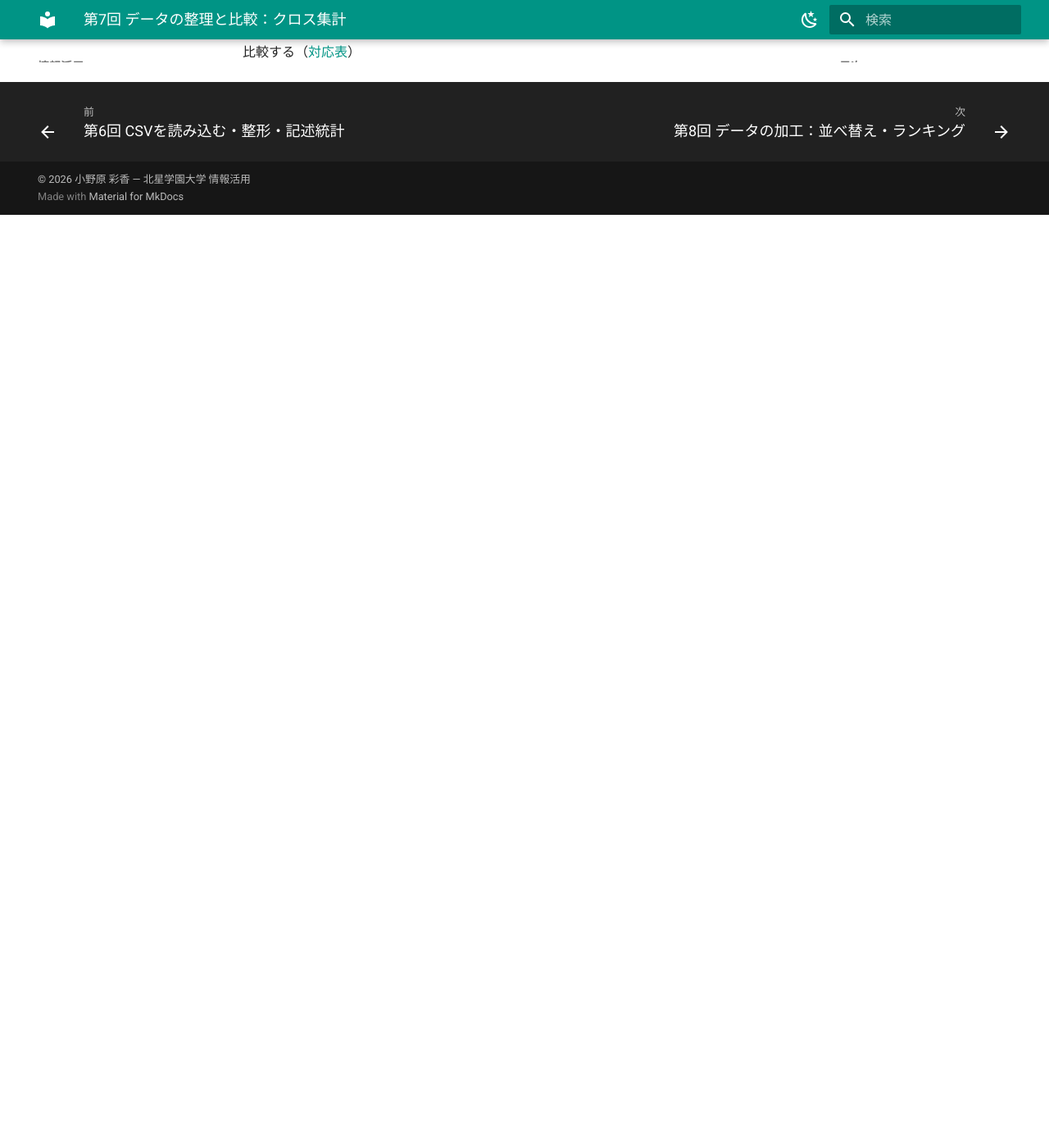
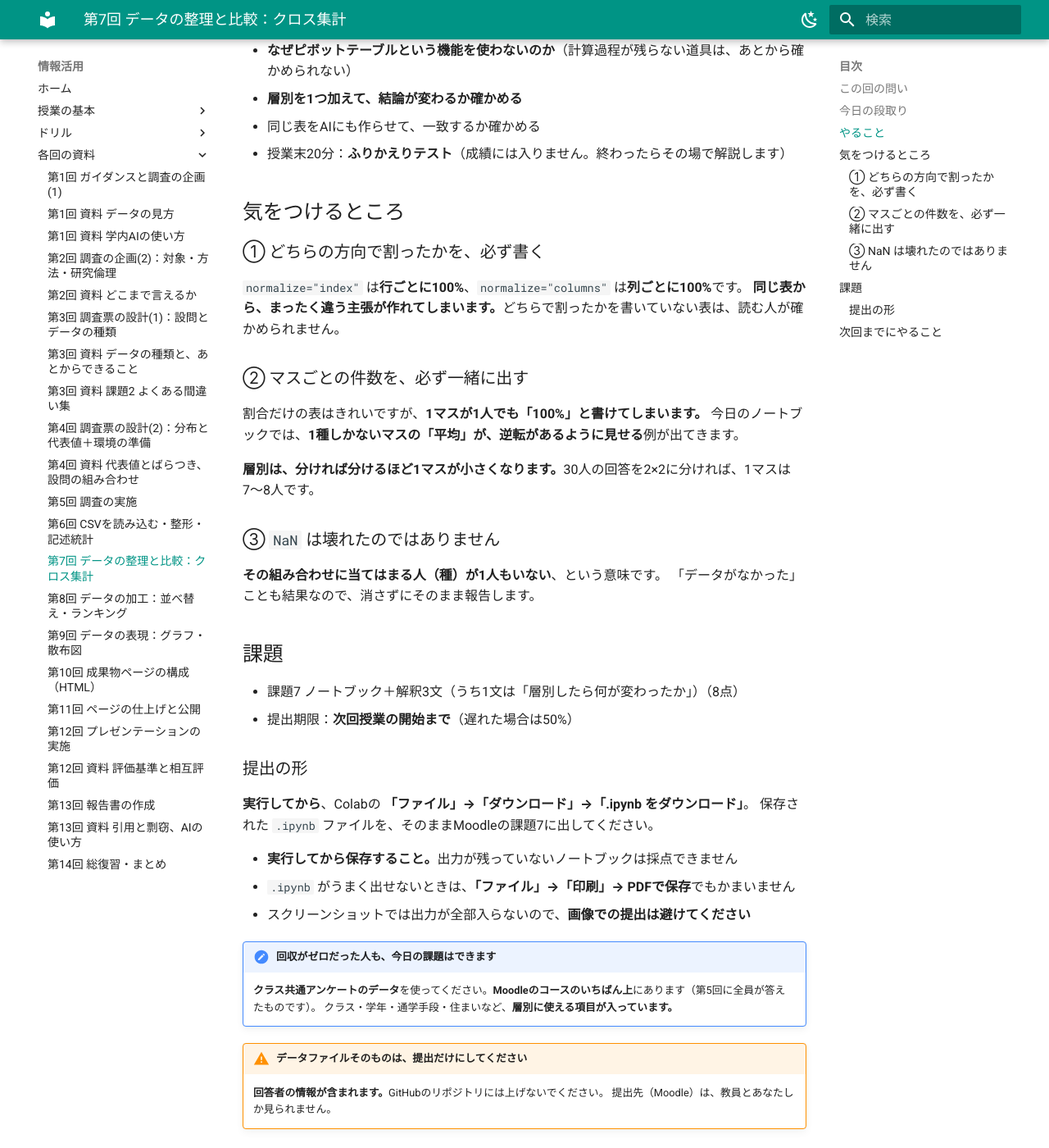
Before and after one commit to aonoa68/joho-katsuyo, an MkDocs documentation site: the page built from docs/week07.md, in a window 1280 px wide and 1400 px high, scrolled down 1419 px. Shown: the whole window at 82% size. Built offline with MkDocs 1.6.1 and Material for MkDocs 9.7.7, drawn with Linux system fonts in a browser that asks for light colours; a script that is not in the unit is left out; before the commit the page ends 1681 px from its top, so only the background shows below that; some of the changed text lies outside the part shown.

Commit message:
第6回・第7回: TAの指摘を反映／第7回の層別を件数つきに修正
第6回（TA4人の事前課題の所感から）:
- つまずき①に「▶ を押しても何も起きない（先頭の # を外す）」を新設。
  エラーが出ないため最も気づきにくい。TA2人が実際にここで止まった
- 「汚いデータ」とは何かの節を新設（5類型の表）。資料に定義がなく、
  TAも学生も自分で検索していた
- 課題に「提出の形」（.ipynb をダウンロードして提出）を追加

第6〜10回のノートブック:
- 全行コメントアウトのコードセル10個に
  「# ★ 使う行は、先頭の # を消してから ▶ を押す」を追加

第7回:
- 層別の表に件数を併記（aggfunc=["mean","count"]）。件数を出すと、
  どの科も片側が0〜2種しかなく、比べられる科が1つもないことが判明。
  「きれいな逆転は起きない」という本文を「この分け方では比べられない」
  に書き直した（表と本文が矛盾していた）
- NaN の意味（その組み合わせの種が0）を説明する節を追加
- pivot_table は Excel のピボットテーブルとは別物である旨を追記
- バークレーの記述を修正（C・E に女性が集中、最難関の F は男女ほぼ半々）
- week07.md に段取り・気をつけるところ・提出の形・回収ゼロの人へを追加

Co-Authored-By: Claude Opus 5 <noreply@anthropic.com>
Claude-Session: https://claude.ai/code/session_01491iACNdyWdrViehZyTRv6

````diff
--- a/docs/week06.md
+++ b/docs/week06.md
@@ -47,11 +47,23 @@
     **課題4の各自の提出**（日本語のグラフの画面／`renshu.csv` を読み込めた画面）は、**班の代表では代えられません。1人ずつ出します。**
     まだ出していない人は、**今日この授業で出す画面をそのまま撮って、課題4に出してください。1点足します。**
 
-## つまずきやすいのは、この3つ
+## つまずきやすいのは、この4つ
 
-**この3つは、TAが先に同じ課題を解いて、実際に詰まったところです。**先に知っておけば、ここで時間を使わずに済みます。
+**この4つは、TAが先に同じ課題を解いて、実際に詰まったところです。**先に知っておけば、ここで時間を使わずに済みます。
 
-### ① CSVをどこに置くか
+### ① ▶ を押しても、何も起きない
+
+ノートブックの後半、**自分のデータを使うセル**は、行の先頭に `#` が付いた状態で置いてあります。
+`#` が付いた行は**コメント**といって、**実行されません。**
+
+**エラーも出ません。**だから「壊れた」と思ってしまいますが、**何も起きないのが正常**です。
+使う行の**先頭の `#` を消してから** ▶ を押してください。
+
+!!! warning "TAも2人ともここで止まりました"
+    エラーメッセージが出ないぶん、**いちばん気づきにくい**つまずき方です。
+    「▶ を押したのに反応がない」と思ったら、まず**行の先頭を見てください。**
+
+### ② CSVをどこに置くか
 
 Colabの**左端のフォルダのアイコン（📁）**をクリックすると、枠が開きます。**そこにCSVをドラッグする**だけです。
 
@@ -62,7 +74,7 @@ Colabの**左端のフォルダのアイコン（📁）**をクリックする
     Colabはつなぎ直すと、置いたファイルが消えます。**壊れたのではありません。**もう一度ドラッグすれば戻ります。
     消えて困るものを、ここに置いたままにしないでください。
 
-### ② 列名に改行が入っている
+### ③ 列名に改行が入っている
 
 フォームの設問文が長いと、**CSVの列名に改行がそのまま入ります。**
 見た目は「睡眠時間」でも、本当の列名は `睡眠時間\n（半角数字で）` だったりします。だから
@@ -86,7 +98,7 @@ mydf.columns = mydf.columns.str.replace("\n", "", regex=False).str.strip()
 **列名を見ないまま列を指定するのが、いちばん多い詰まり方である。**
 エラーが出たら、まず `columns` を出す。これはAIに聞く前にできます。
 
-### ③ 文字が化けても、壊れてはいない
+### ④ 文字が化けても、壊れてはいない
 
 **Colabで読み込むぶんには化けません。**化けるのは、同じCSVを**Excelで開いたとき**です（第5回で話したとおり、GoogleのCSVはUTF-8です）。
 
@@ -95,6 +107,21 @@ CSVをExcelで保存し直した場合だけ、読み込みに1つ足します
 ```python
 mydf = pd.read_csv("ファイル名.csv", encoding="utf-8-sig")
 ```
+
+## 「汚いデータ」とは
+
+この授業では、**そのままでは計算に使えない状態**のことを「汚い」と呼びます。だらしない、という意味ではありません。
+**人間が読むために整えた結果、機械が読めなくなっている**ことがほとんどです。
+
+| よくある「汚い」 | 例 |
+|---|---|
+| **数値の列に文字が混ざっている** | `7.2kg` `5万` `約30` ―― 1つあるだけで列全体が文字列になり、平均が出せない |
+| **欠測を表す特殊な値が入っている** | `-999` `9999` `99` ―― 空欄のつもりでも、計算にはただの数値として入る |
+| **ありえない値がある** | 負の体重、300%の割合、通学時間 9999分 |
+| **同じ意味なのに表記がちがう** | `パスタ` `ぱすた` `pasuta`／`JR` `ＪＲ` `電車` ―― 別のものとして数えられる |
+| **1行1件・1列1変数が壊れている** | タイトル行、備考だけの行、結合セルの空欄 |
+
+**課題6で書く「元データのどこが汚かったか」は、この表のどれかに当てはまるものを探す**ということです。
 
 ## やること
 
@@ -125,6 +152,15 @@ mydf = pd.read_csv("ファイル名.csv", encoding="utf-8-sig")
 4. **元データのどこが汚かったかの記録**（1つ以上。なければ「なかった」と書いて理由を添える）
 5. **3通りの集計が一致したか。**ずれた場合は、その原因
 
+### 提出の形
+
+**実行してから**、Colabの **「ファイル」→「ダウンロード」→「.ipynb をダウンロード」**。
+保存された `.ipynb` ファイルを、そのままMoodleの課題6に出してください。
+
+- **実行してから保存すること。**出力が残っていないノートブックは採点できません
+- `.ipynb` がうまく出せないときは、**「ファイル」→「印刷」→ PDFで保存**でもかまいません
+- スクリーンショットでは出力が全部入らないので、**画像での提出は避けてください**
+
 !!! warning "データファイルそのものは、提出だけにしてください"
     **回答者の情報が含まれます。**GitHubのリポジトリには上げないでください。
     提出先（Moodle）は、教員とあなたしか見られません。
--- a/docs/week07.md
+++ b/docs/week07.md
@@ -18,6 +18,25 @@
 
 > 全体で見ると差があるのに、グループごとに見ると差が消えるのはなぜか
 
+## 今日の段取り
+
+**3限（13:00〜14:40）**
+
+| 時刻 | 時間 | 内容 |
+|---|---|---|
+| 13:00 | 0-8 | 課題6のコメント返し＋**今日使うAIの案内** |
+| 13:08 | 8-30 | シンプソンのパラドックス＋**なぜピボットテーブルを使わないのか** |
+| 13:30 | 30-58 | `crosstab` で自分のデータをクロス集計する |
+| 13:58 | 58-70 | **層別を1つ加えて、結論が変わるか確かめる** |
+| 14:10 | 70-77 | **卒業**：同じ表をAIに作らせ、自分の結果と一致するか確かめる |
+| 14:17 | 77-80 | 課題の説明 |
+| 14:20 | 80-100 | **ふりかえりテスト**（成績には入りません。終わったらその場で解説します） |
+
+!!! info "今日使うAI"
+    **授業の冒頭で案内します。**上の「今日のリンク」に**あなたのクラスの欄**があれば、そのリンクのアシスタントを使ってください。
+
+    **どちらの回でも、教員・TA・ほかの学生に相談してかまいません。**禁止するものは何もありません。
+
 ## やること
 
 - シンプソンのパラドックス
@@ -27,10 +46,46 @@
 - 同じ表をAIにも作らせて、一致するか確かめる
 - 授業末20分：**ふりかえりテスト**（成績には入りません。終わったらその場で解説します）
 
+## 気をつけるところ
+
+### ① どちらの方向で割ったかを、必ず書く
+
+`normalize="index"` は**行ごとに100%**、`normalize="columns"` は**列ごとに100%**です。
+**同じ表から、まったく違う主張が作れてしまいます。**どちらで割ったかを書いていない表は、読む人が確かめられません。
+
+### ② マスごとの件数を、必ず一緒に出す
+
+割合だけの表はきれいですが、**1マスが1人でも「100%」と書けてしまいます。**
+今日のノートブックでは、**1種しかないマスの「平均」が、逆転があるように見せる**例が出てきます。
+
+**層別は、分ければ分けるほど1マスが小さくなります。**30人の回答を2×2に分ければ、1マスは7〜8人です。
+
+### ③ `NaN` は壊れたのではありません
+
+**その組み合わせに当てはまる人（種）が1人もいない**、という意味です。
+「データがなかった」ことも結果なので、消さずにそのまま報告します。
+
 ## 課題
 
 - 課題7 ノートブック＋解釈3文（うち1文は「層別したら何が変わったか」）（8点）
 - 提出期限：**次回授業の開始まで**（遅れた場合は50%）
+
+### 提出の形
+
+**実行してから**、Colabの **「ファイル」→「ダウンロード」→「.ipynb をダウンロード」**。
+保存された `.ipynb` ファイルを、そのままMoodleの課題7に出してください。
+
+- **実行してから保存すること。**出力が残っていないノートブックは採点できません
+- `.ipynb` がうまく出せないときは、**「ファイル」→「印刷」→ PDFで保存**でもかまいません
+- スクリーンショットでは出力が全部入らないので、**画像での提出は避けてください**
+
+!!! note "回収がゼロだった人も、今日の課題はできます"
+    **クラス共通アンケートのデータ**を使ってください。**Moodleのコースのいちばん上**にあります（第5回に全員が答えたものです）。
+    クラス・学年・通学手段・住まいなど、**層別に使える項目が入っています。**
+
+!!! warning "データファイルそのものは、提出だけにしてください"
+    **回答者の情報が含まれます。**GitHubのリポジトリには上げないでください。
+    提出先（Moodle）は、教員とあなたしか見られません。
 
 ## 次回までにやること
 
````
Also changed, not shown: 5 other files.
